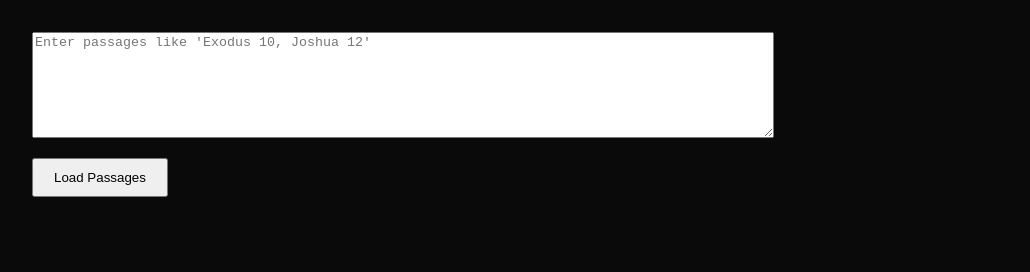
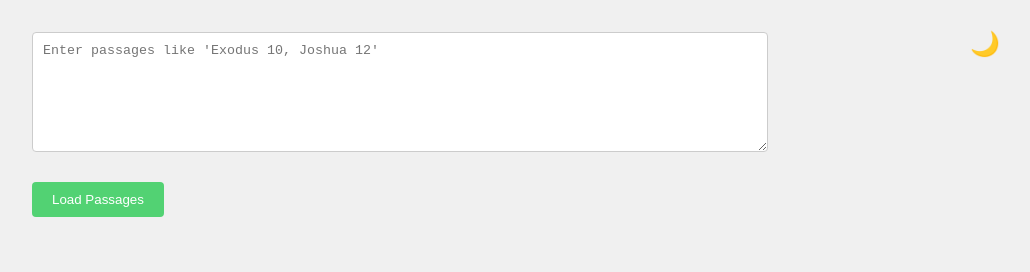
Before and after one commit to pandalexander/bible, a website: page index.html in a window 1280 px wide. Shown: the whole page, without its empty margins (240-1270 px from the left). Drawn offline with Linux system fonts and the light colour scheme.

Commit message:
Add light mode and dark mode

```diff
--- a/index.html
+++ b/index.html
@@ -8,6 +8,9 @@
   </head>
   <body>
     <div id="app">
+      <!-- Dark/Light Mode Toggle -->
+      <button id="theme-toggle" aria-label="Toggle Dark Mode">🌙</button>
+
       <textarea
         id="input-passages"
         placeholder="Enter passages like 'Exodus 10, Joshua 12'"
--- a/script.js
+++ b/script.js
@@ -31,3 +31,32 @@ document.getElementById("load-passages").addEventListener("click", async () => {
     }
   }
 });
+
+// JavaScript for Dark/Light Mode Toggle
+const themeToggleButton = document.getElementById("theme-toggle");
+const body = document.body;
+
+// Check if the user prefers light mode based on system settings
+if (
+  window.matchMedia &&
+  window.matchMedia("(prefers-color-scheme: light)").matches
+) {
+  body.classList.add("light-mode");
+  themeToggleButton.textContent = "🌙"; // Set button to moon (dark mode)
+} else {
+  body.classList.add("dark-mode");
+  themeToggleButton.textContent = "🌞"; // Set button to sun (light mode)
+}
+
+// Toggle light/dark mode when button is clicked
+themeToggleButton.addEventListener("click", () => {
+  body.classList.toggle("light-mode");
+  body.classList.toggle("dark-mode");
+
+  // Update button text based on the current theme
+  if (body.classList.contains("light-mode")) {
+    themeToggleButton.textContent = "🌙"; // Switch to moon
+  } else {
+    themeToggleButton.textContent = "🌞"; // Switch to sun
+  }
+});
--- a/styles.css
+++ b/styles.css
@@ -17,13 +17,20 @@ li {
 
 /* Dark Mode Styling */
 body {
-  font-family: "Inter", sans-serif; /* Add a modern font */
-  background-color: #0a0a0a; /* Rich dark background */
-  color: #e0e0e0; /* Soft white text */
+  font-family: "Inter", sans-serif;
   line-height: 2;
   padding: 2rem;
   max-width: 800px;
   margin: auto;
+  background-color: #0a0a0a; /* Dark Mode Background */
+  color: #e0e0e0; /* Light Mode Text */
+  transition: background-color 0.3s, color 0.3s;
+}
+
+/* Light Mode Styling */
+body.light-mode {
+  background-color: #f0f0f0; /* Light Mode Background */
+  color: #333; /* Dark Mode Text */
 }
 
 /* Headings */
@@ -36,7 +43,7 @@ h3 {
 
 h1 {
   font-size: 2.5rem;
-  color: #e57255; /* Subtle accent color */
+  color: #e57255;
   text-align: center;
   margin-bottom: 1rem;
 }
@@ -112,17 +119,65 @@ a:hover {
   border-bottom-color: #03dac6;
 }
 
+/* Textarea and Button Styling */
 #input-passages {
   width: 100%;
-  height: 100px;
+  height: 120px;
   margin-bottom: 10px;
+  background-color: #1f1f1f;
+  color: #e0e0e0;
+  border: 1px solid #3c3c3c;
+  border-radius: 4px;
+  padding: 10px;
+  box-sizing: border-box;
+  transition: background-color 0.3s, color 0.3s;
 }
 
+/* Light Mode Textarea */
+body.light-mode #input-passages {
+  background-color: #fff;
+  color: #333;
+  border: 1px solid #ccc;
+}
+
+/* Load Button Styling */
 #load-passages {
   padding: 10px 20px;
   cursor: pointer;
+  background-color: #52d273;
+  color: #fff;
+  border: none;
+  border-radius: 4px;
+  margin-top: 10px;
+}
+
+#load-passages:hover {
+  background-color: #45c066;
 }
 
 #passages-container {
   margin-top: 20px;
 }
+
+/* Theme Toggle Button */
+#theme-toggle {
+  background: none;
+  border: none;
+  font-size: 1.5rem;
+  cursor: pointer;
+  padding: 10px 20px;
+  color: #e0e0e0;
+  position: fixed;
+  top: 20px;
+  right: 20px;
+  z-index: 10;
+  transition: color 0.3s;
+}
+
+#theme-toggle.light-mode {
+  color: #333;
+}
+
+#theme-toggle:hover {
+  color: #52d273;
+}
```
